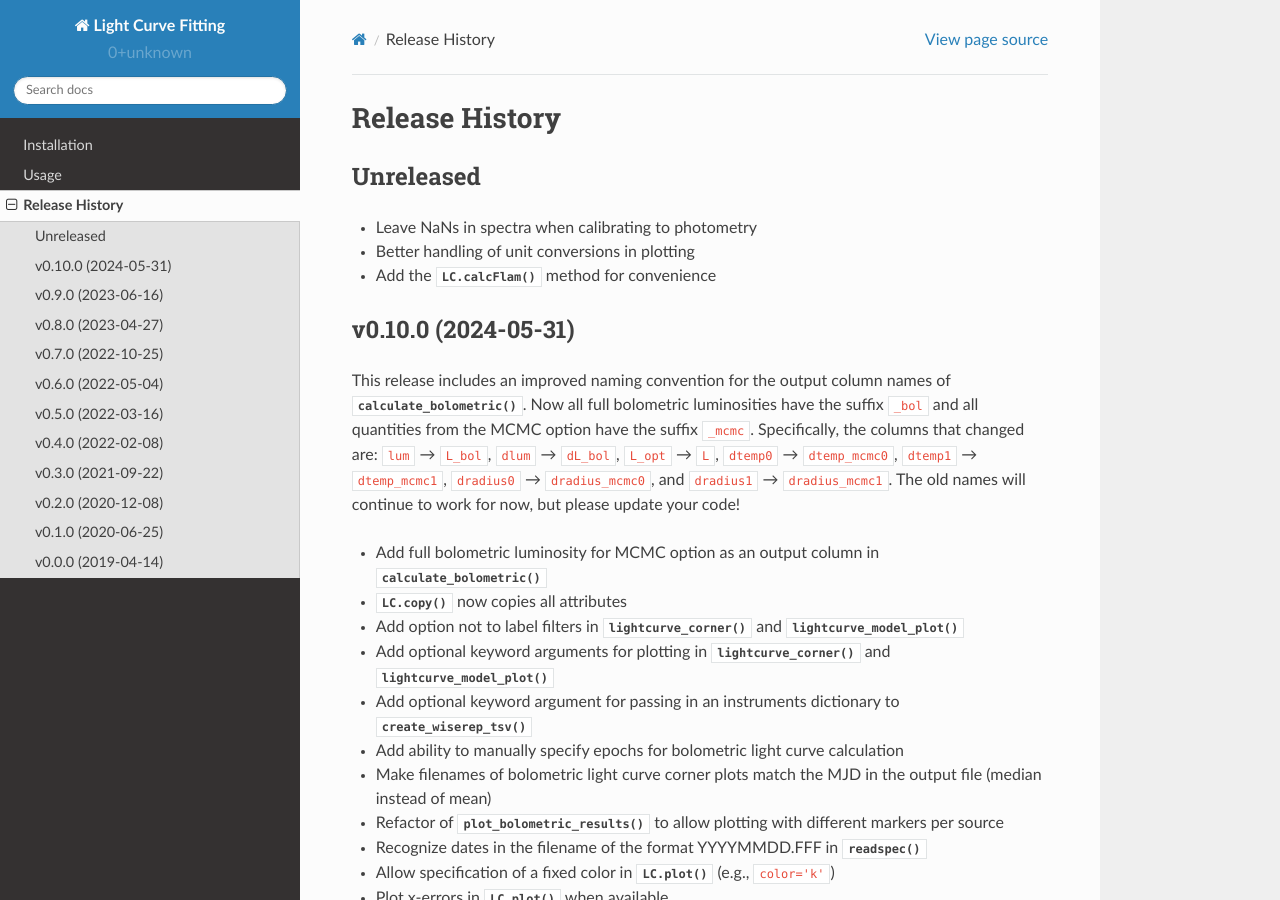
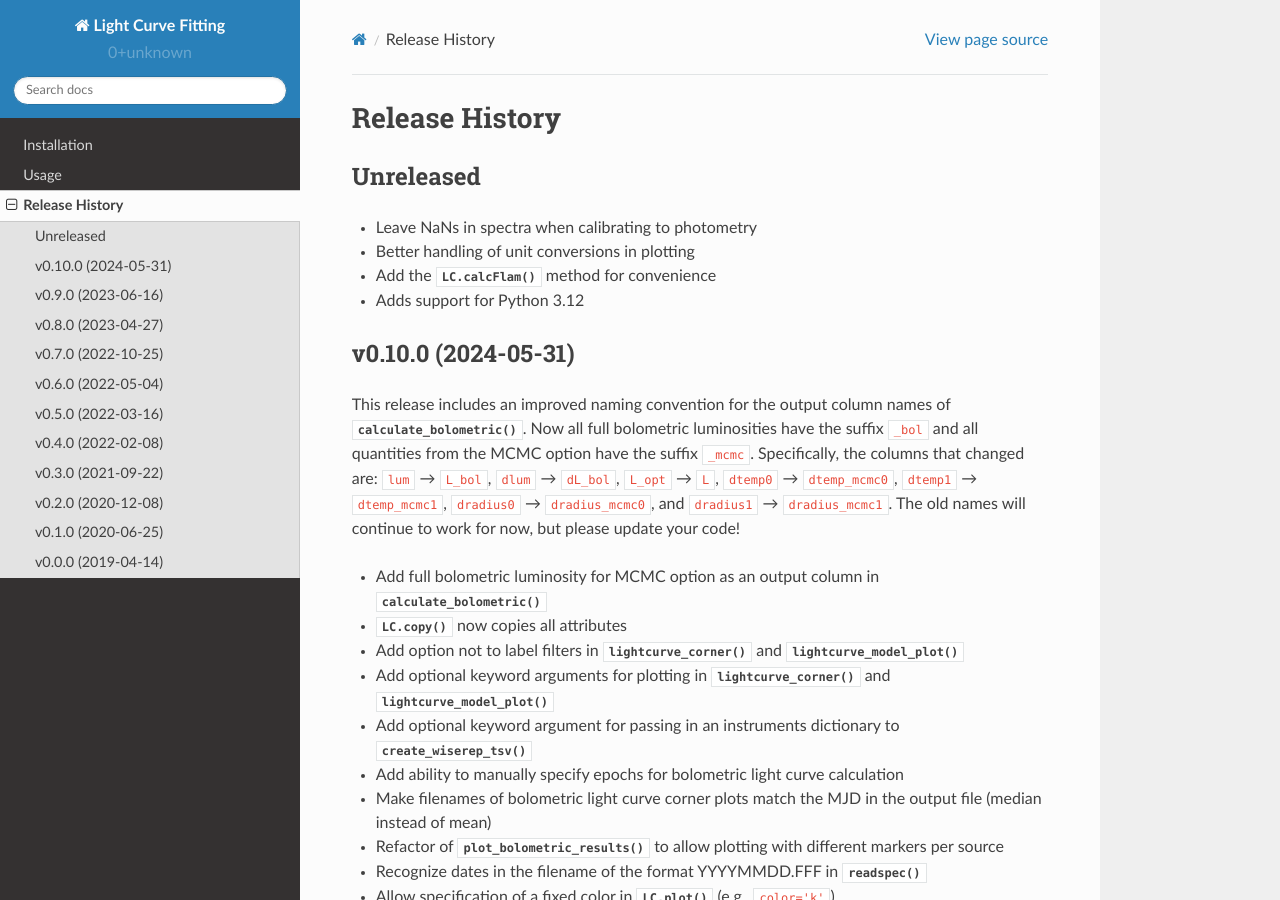
Before and after one commit to griffin-h/lightcurve_fitting, a Sphinx documentation site: the page built from docs/source/release-history.rst, in a window 1280 px wide and 900 px high. Built offline with Sphinx 7.4.7 and the Read the Docs theme 2.0.0, drawn with Linux system fonts in a browser that asks for light colours; pages that are not in the unit, such as notebooks, are missing from menus.

Commit message:
add support for python 3.12 to release history

```diff
--- a/docs/source/release-history.rst
+++ b/docs/source/release-history.rst
@@ -7,6 +7,7 @@ Unreleased
 * Leave NaNs in spectra when calibrating to photometry
 * Better handling of unit conversions in plotting
 * Add the :meth:`.LC.calcFlam` method for convenience
+* Adds support for Python 3.12
 
 v0.10.0 (2024-05-31)
 --------------------
```
